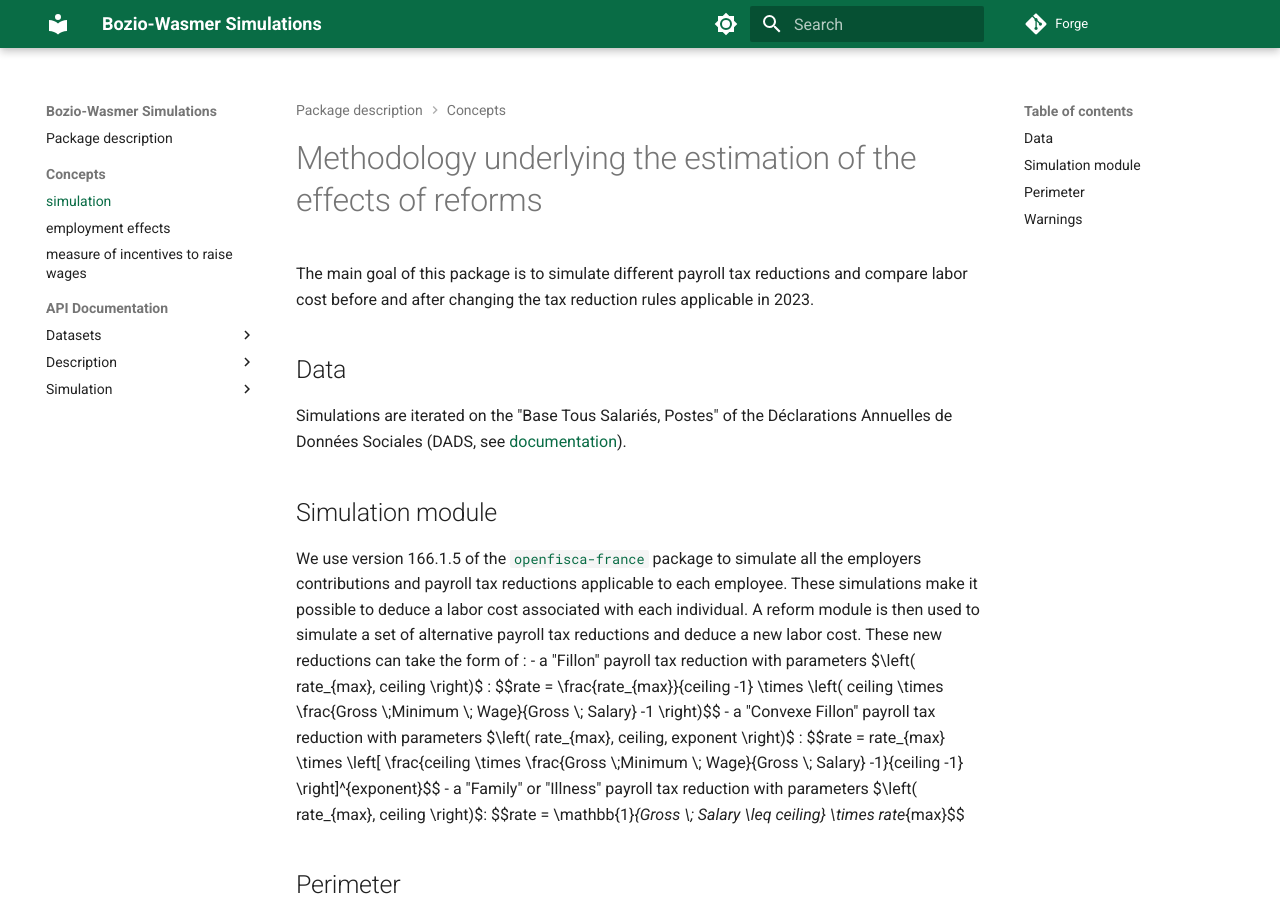
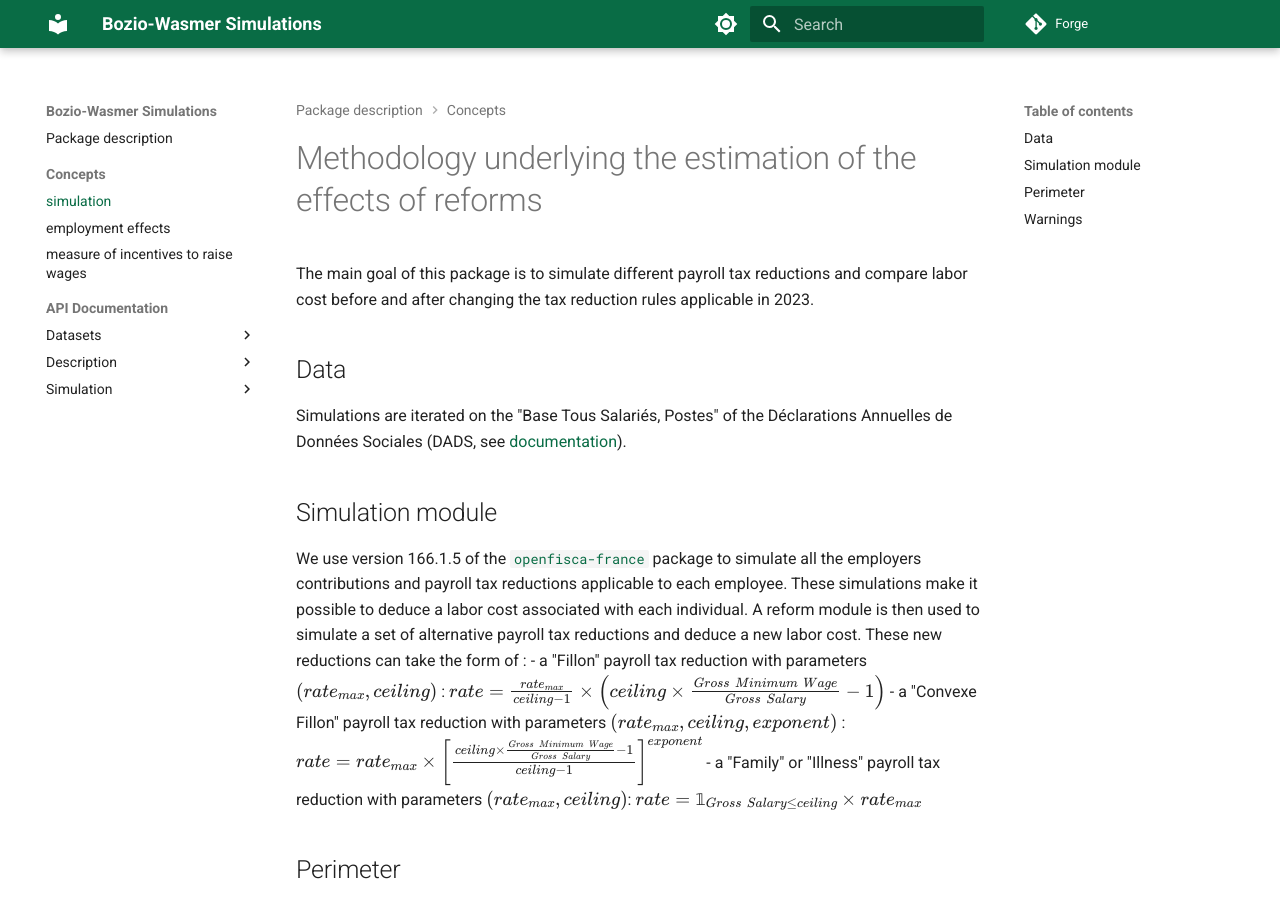
Before and after one commit to IGF-PSD/bozio_wasmer_simulations, an MkDocs documentation site: the page built from docs/concepts/SIMULATIONS.md, in a window 1280 px wide and 900 px high. Built offline with MkDocs 1.6.1 and Material for MkDocs 9.7.7, drawn with Linux system fonts in a browser that asks for light colours; formulas are drawn with MathJax 3.

Commit message:
(add) mkdocs deployment + (fix) latex + enum rendering

```diff
--- a/docs/concepts/SIMULATIONS.md
+++ b/docs/concepts/SIMULATIONS.md
@@ -10,9 +10,9 @@ Simulations are iterated on the "Base Tous Salariés, Postes" of the  Déclarati
 
 We use version 166.1.5 of the [`openfisca-france`](https://github.com/openfisca/openfisca-france) package to simulate all the employers contributions and payroll tax reductions applicable to each employee. These simulations make it possible to deduce a labor cost associated with each individual.
 A reform module is then used to simulate a set of alternative payroll tax reductions and deduce a new labor cost. These new reductions can take the form of :
-- a "Fillon" payroll tax reduction with parameters $\left( rate_{max}, ceiling \right)$ : $$rate = \frac{rate_{max}}{ceiling -1} \times \left( ceiling \times \frac{Gross \;Minimum \; Wage}{Gross \; Salary} -1 \right)$$
-- a "Convexe Fillon" payroll tax reduction with parameters $\left( rate_{max}, ceiling, exponent \right)$ : $$rate = rate_{max} \times \left[ \frac{ceiling \times \frac{Gross \;Minimum \; Wage}{Gross \; Salary} -1}{ceiling -1}  \right]^{exponent}$$
-- a "Family" or "Illness" payroll tax reduction with parameters $\left( rate_{max}, ceiling \right)$: $$rate = \mathbb{1}_{Gross \; Salary \leq ceiling} \times rate_{max}$$
+- a "Fillon" payroll tax reduction with parameters $\left( rate_{max}, ceiling \right)$ : \(rate = \frac{rate_{max}}{ceiling -1} \times \left( ceiling \times \frac{Gross \;Minimum \; Wage}{Gross \; Salary} -1 \right)\)
+- a "Convexe Fillon" payroll tax reduction with parameters $\left( rate_{max}, ceiling, exponent \right)$ : \(rate = rate_{max} \times \left[ \frac{ceiling \times \frac{Gross \;Minimum \; Wage}{Gross \; Salary} -1}{ceiling -1}  \right]^{exponent}\)
+- a "Family" or "Illness" payroll tax reduction with parameters $\left( rate_{max}, ceiling \right)$: \(rate = \mathbb{1}_{Gross \; Salary \leq ceiling} \times rate_{max}\)
 
 
 ## Perimeter
--- a/mkdocs.yml
+++ b/mkdocs.yml
@@ -27,6 +27,8 @@ theme:
 
 extra_css:
   - assets/stylesheets/extra.css
+extra_javascript:
+  - https://cdnjs.cloudflare.com/ajax/libs/mathjax/2.7.4/MathJax.js?config=TeX-AMS-MML_HTMLorMML
 
 markdown_extensions:
   - pymdownx.highlight:
@@ -36,12 +38,18 @@ markdown_extensions:
   - pymdownx.inlinehilite
   - pymdownx.snippets
   - pymdownx.superfences
+  - pymdownx.arithmatex:
+    generic: true
+  - markdown.extensions.sane_lists
+  - markdown.extensions.fenced_code:
+      lang_prefix: ""
 
 plugins:
   - search
   - autorefs
   - mkdocstrings
   #- mkdocs-material
+  #- typeset
 
 nav:
   - Package description: index.md
```
Also changed, not shown: README.md (+4 -1 lines), docs/concepts/EMPLOYMENT_EFFECTS.md (+2 -2 lines), docs/concepts/MARGINAL_CAPTATION_RATE.md (+1 -1 lines), 1 other file.
